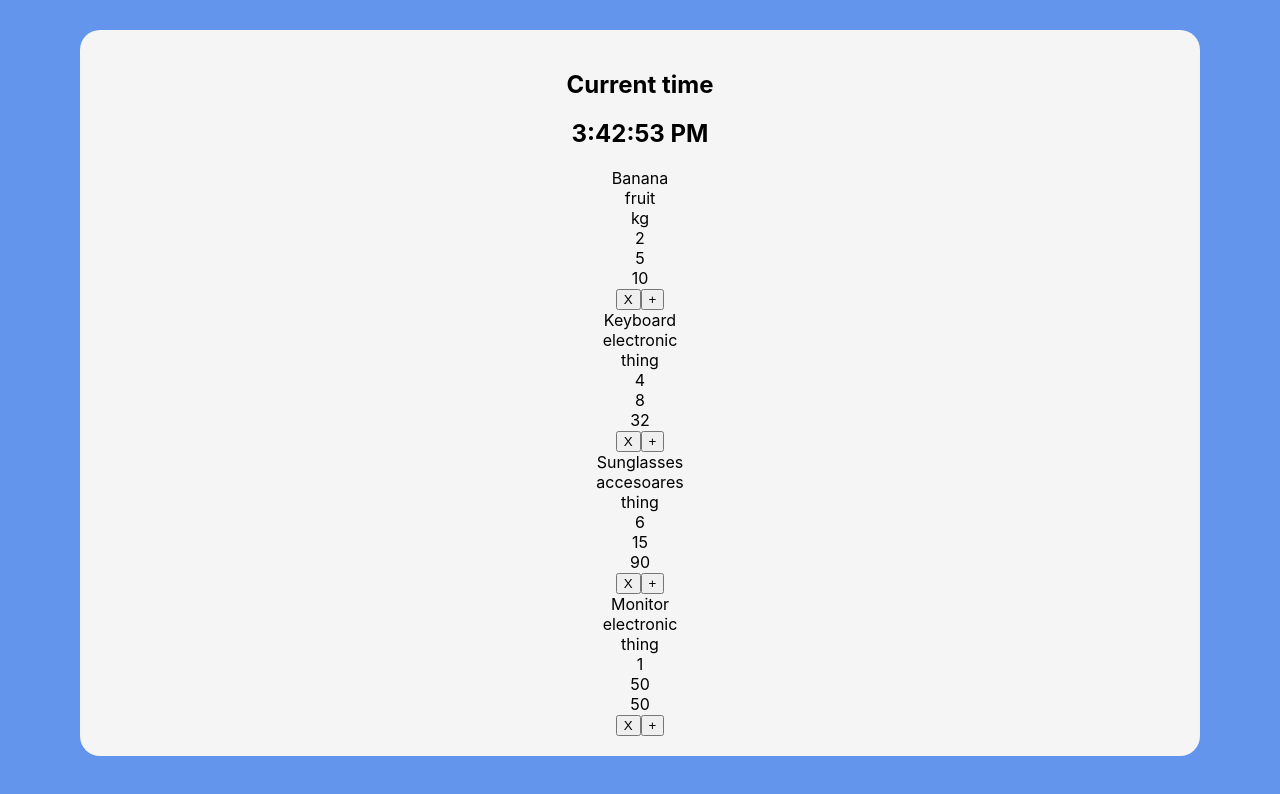
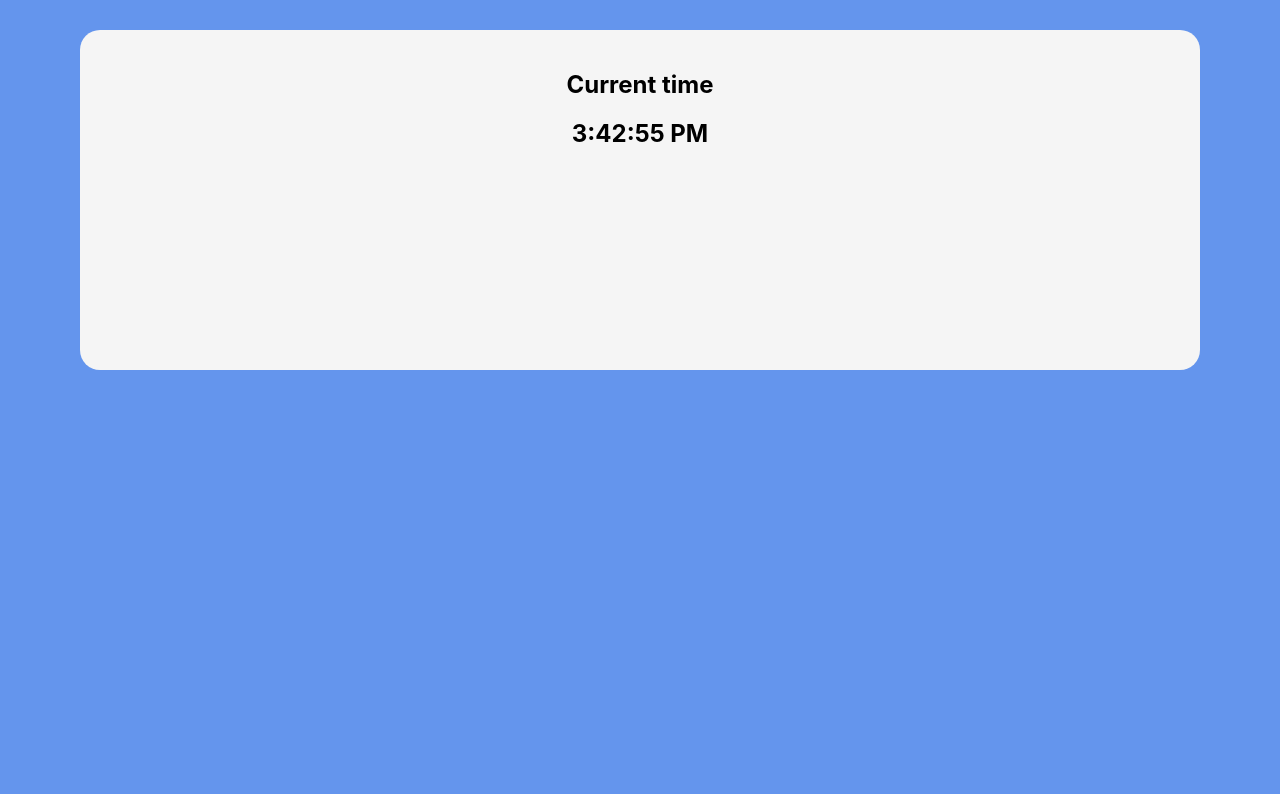
Before and after one commit to Alfi2490/task2, a React (Create React App) app: page / in a window 1280 px wide. Shown: the top 794 px of the page. Built offline with nearby package versions, Linux system fonts and the light colour scheme.

Commit message:
tasklist removeed

```diff
--- a/src/App.js
+++ b/src/App.js
@@ -7,13 +7,11 @@ import Clock from './components/Clock/Clock';
 // import Calculator from './components/Claculator/Calculator';
 // import SignUpDialog from './components/SingUpDialog/SingUpDialog';
 // import FilterableProductTable from './components/FilterableProductTable/FilterableproductTable';
-import TaskList from './components/TaskList/TaskList.jsx';
 
 function App() {
   return (
     <div className="App">
       <Clock />
-      <TaskList items={ITEMS} />
       {/* <Toggle /> */}
       {/* <LoginControl/> */}
       {/* <Banner /> */}
@@ -35,10 +33,10 @@ function App() {
 // ];
 
 const ITEMS = [
-  {name: 'Banana', type: 'fruit', unit:'kg', amount: '2', price: '5'},
-  {name: 'Keyboard', type: 'electronic', unit:'thing', amount: '4', price: '8'},
-  {name: 'Sunglasses', type: 'accesoares', unit:'thing', amount: '6', price: '15'},
-  {name: 'Monitor', type: 'electronic', unit:'thing', amount: '1', price: '50'},
+  {name: 'Banana', type: 'Fruit', unit:'kg', amount: '2', price: '5'},
+  {name: 'Keyboard', type: 'Electronic', unit:'thing', amount: '4', price: '8'},
+  {name: 'Sunglasses', type: 'Accesoares', unit:'thing', amount: '6', price: '15'},
+  {name: 'Monitor', type: 'Electronic', unit:'thing', amount: '1', price: '50'},
 ]
 
 export default App;
--- a/src/components/TaskList/TaskList.jsx
+++ /dev/null
@@ -1,29 +0,0 @@
-import React from 'react';
-
-class TaskList extends React.Component {
-    constructor(props){
-        super(props);
-        this.state = {
-            items: props.items
-        };
-    }
-
-    render() {
-        return (
-            <div>
-                {this.state.items.map(item => <div key={item.name}>
-                    <div>{item.name}</div>
-                    <div>{item.type}</div>
-                    <div>{item.unit}</div>
-                    <div>{item.amount}</div>
-                    <div>{item.price}</div>
-                    <div>{parseFloat(item.amount) * parseFloat(item.price)}</div>
-                    <button>X</button>
-                    <button>+</button>
-                </div>)}
-            </div>
-        )
-    }
-}
-
-export default TaskList;
```
